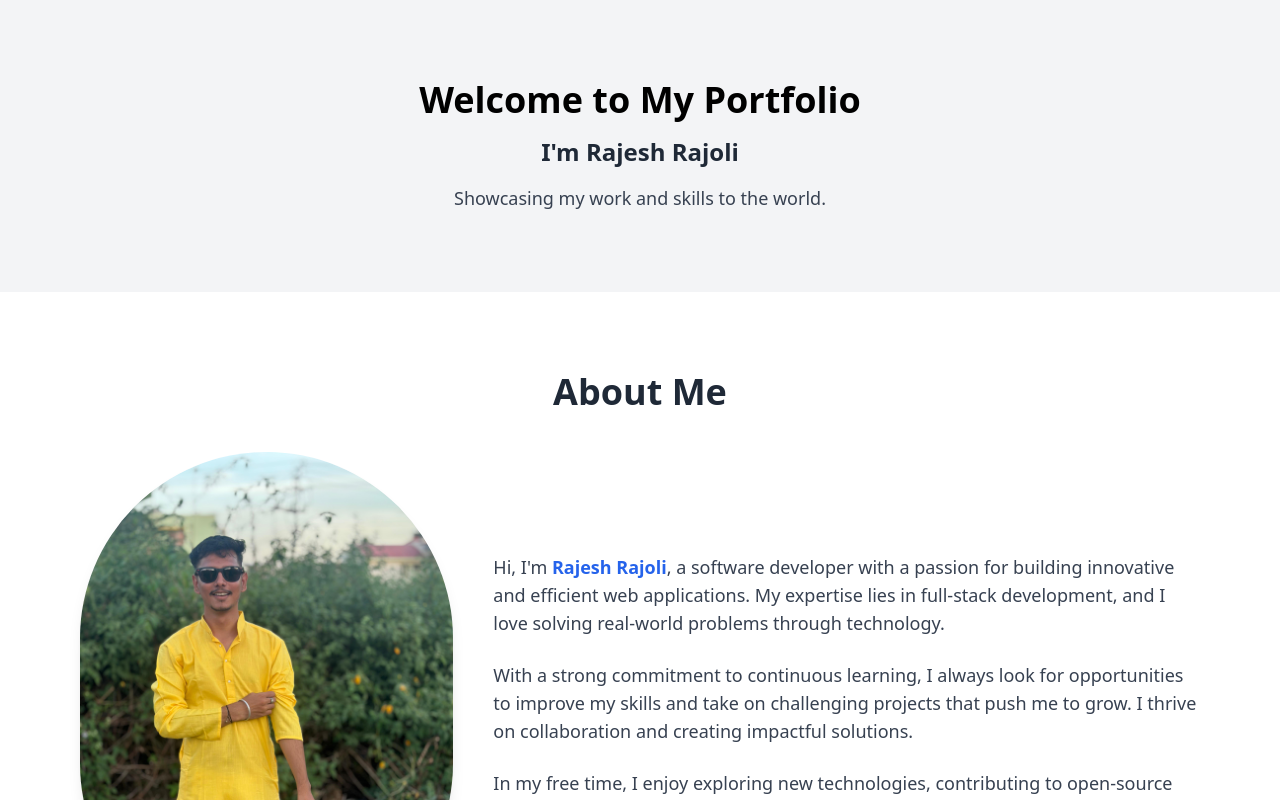
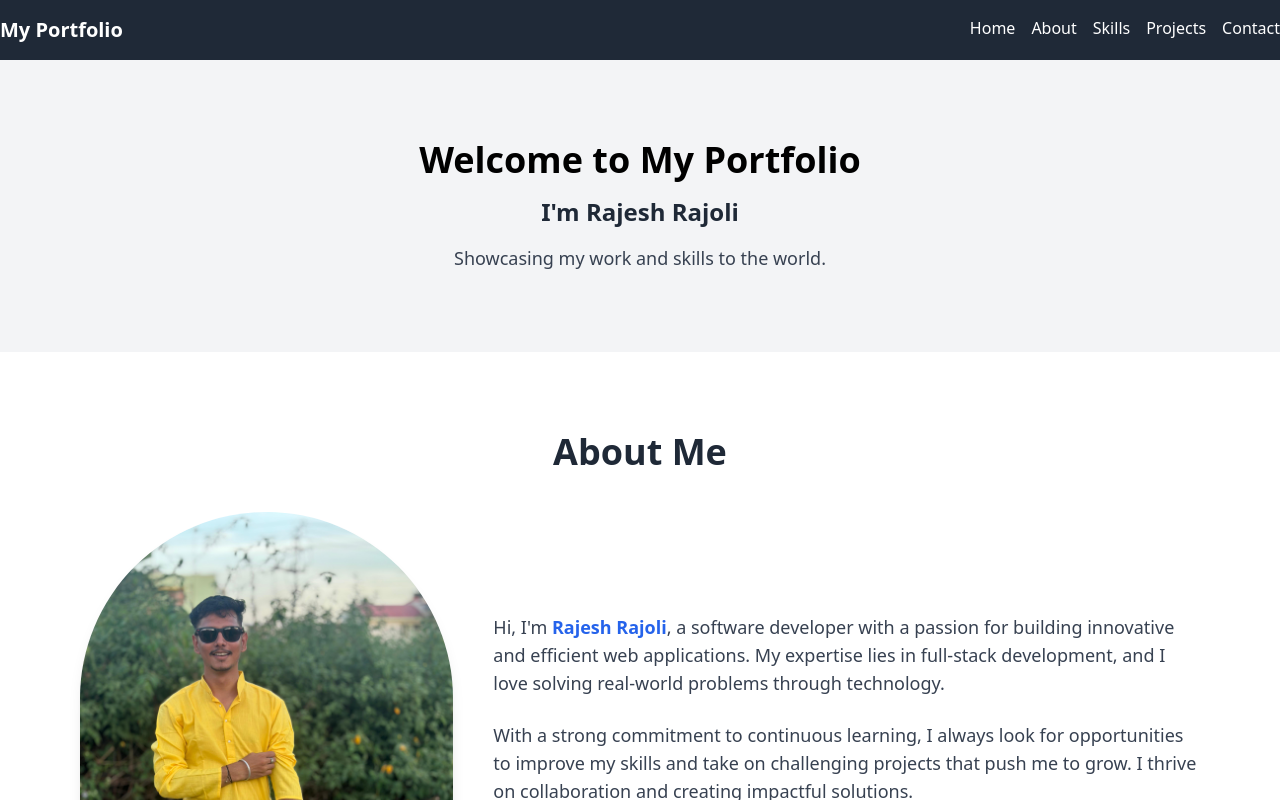
Before and after one commit to rajesh580/my-portfolio, a React (Create React App) app: page / in a window 1280 px wide. Shown: the top 800 px of the page. Built offline with nearby package versions, Linux system fonts and the light colour scheme.

Commit message:
Initial commit

```diff
--- a/package.json
+++ b/package.json
@@ -4,6 +4,7 @@
   "private": true,
   "dependencies": {
     "cra-template": "1.2.0",
+    "framer-motion": "^12.0.6",
     "react": "^19.0.0",
     "react-dom": "^19.0.0",
     "react-icons": "^5.4.0",
@@ -32,5 +33,8 @@
       "last 1 firefox version",
       "last 1 safari version"
     ]
+  },
+  "devDependencies": {
+    "gh-pages": "^6.3.0"
   }
 }
--- a/src/App.js
+++ b/src/App.js
@@ -4,10 +4,12 @@ import About from "./components/About";
 import Projects from "./components/Projects";
 import Skills from "./components/Skills"; // Import your new section
 import Footer from "./components/Footer";
+import Header from "./components/Header";
 
 function App() {
   return (
     <div>
+      <Header />
       <Home />
       <About />
       <Skills />
--- a/src/components/Footer.js
+++ b/src/components/Footer.js
@@ -1,9 +1,9 @@
 import React from "react";
 import { FaLinkedin, FaInstagram, FaEnvelope, FaGithub } from "react-icons/fa";
 
-function About() {
+function Contact() {
   return (
-    <section id="about" className="bg-gray-100 py-20">
+    <section id="footer" className="bg-gray-100 py-20">
       <div className="container mx-auto text-center">
         <h2 className="text-3xl font-bold mb-4">Contact Me</h2>
         <div className="flex justify-center space-x-6">
@@ -47,4 +47,4 @@ function About() {
   );
 }
 
-export default About;
+export default Contact;
--- a/src/components/Header.js
+++ b/src/components/Header.js
@@ -8,8 +8,9 @@ function Header() {
         <ul className="flex space-x-4">
           <li><a href="#home" className="hover:underline">Home</a></li>
           <li><a href="#about" className="hover:underline">About</a></li>
+          <li><a href="#skills" className="hover:underline">Skills</a></li>
           <li><a href="#projects" className="hover:underline">Projects</a></li>
-          <li><a href="#contact" className="hover:underline">Contact</a></li>
+          <li><a href="#footer" className="hover:underline">Contact</a></li>
         </ul>
       </nav>
     </header>
```
Also changed, not shown: 1 other file (tests, documents, lock files or other folders).
